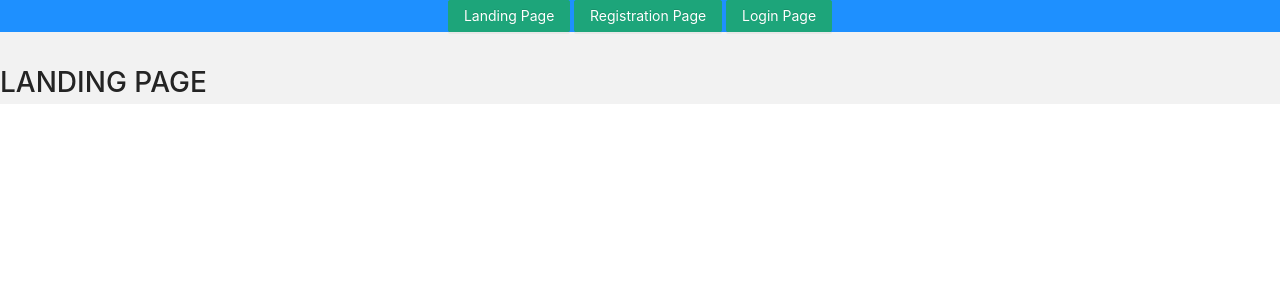
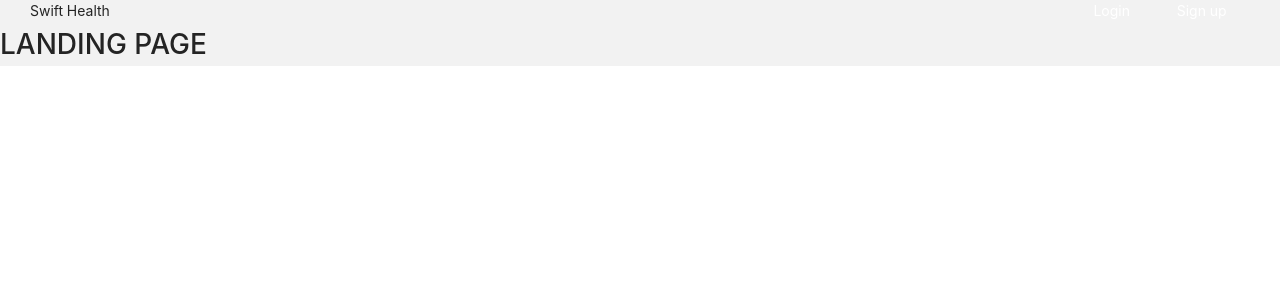
Before and after one commit to BuildForSDGCohort2/team-024-group-a, a React (Create React App) app in the folder frontend/: page / in a window 1280 px wide. Shown: the top 300 px of the page. Built offline with nearby package versions, Linux system fonts and the light colour scheme.

Commit message:
modified nav components

```diff
--- /dev/null
+++ b/frontend/src/components/nav/nav.css
@@ -0,0 +1,27 @@
+.nav{
+    display: flex;
+    justify-content: space-between;
+    padding: 0px 30px;
+}
+
+.nav-btn{
+    width: 180px;
+    display: flex;
+    justify-content: space-around;
+}
+
+
+.nav-btn a{
+    color: white;
+}
+
+.nav-btn a:hover{
+    text-decoration: underline;
+}
+
+@media all and (max-width: 600px){
+
+    .nav-btn {
+        width: 45%;
+    }
+}
--- a/frontend/src/components/nav/nav.js
+++ b/frontend/src/components/nav/nav.js
@@ -1,23 +1,23 @@
 import React from 'react';
 import {Link} from 'react-router-dom';
-import { Button } from 'antd';
-
+import './nav.css';
 
 const Nav = () =>{
 
    return(
-        <div className="Controls">
-            <Link to="/">
-                <Button type="primary">Landing Page</Button>
-            </Link>
-            &nbsp;
-            <Link to="/signup">
-                <Button type="primary">Registration Page</Button>
-            </Link>
-            &nbsp;
-            <Link to="/login">
-                <Button type="primary">Login Page</Button>
-            </Link>
+        <div className="nav">
+            <div className="nav-logo">
+                <span>Swift Health</span>
+            </div>
+
+            <div className="nav-btn">
+                <Link to="/login">
+                    Login
+                </Link>
+                <Link to="/signup">
+                    Sign up
+                </Link>
+            </div>
         </div>
    )
 }
```
